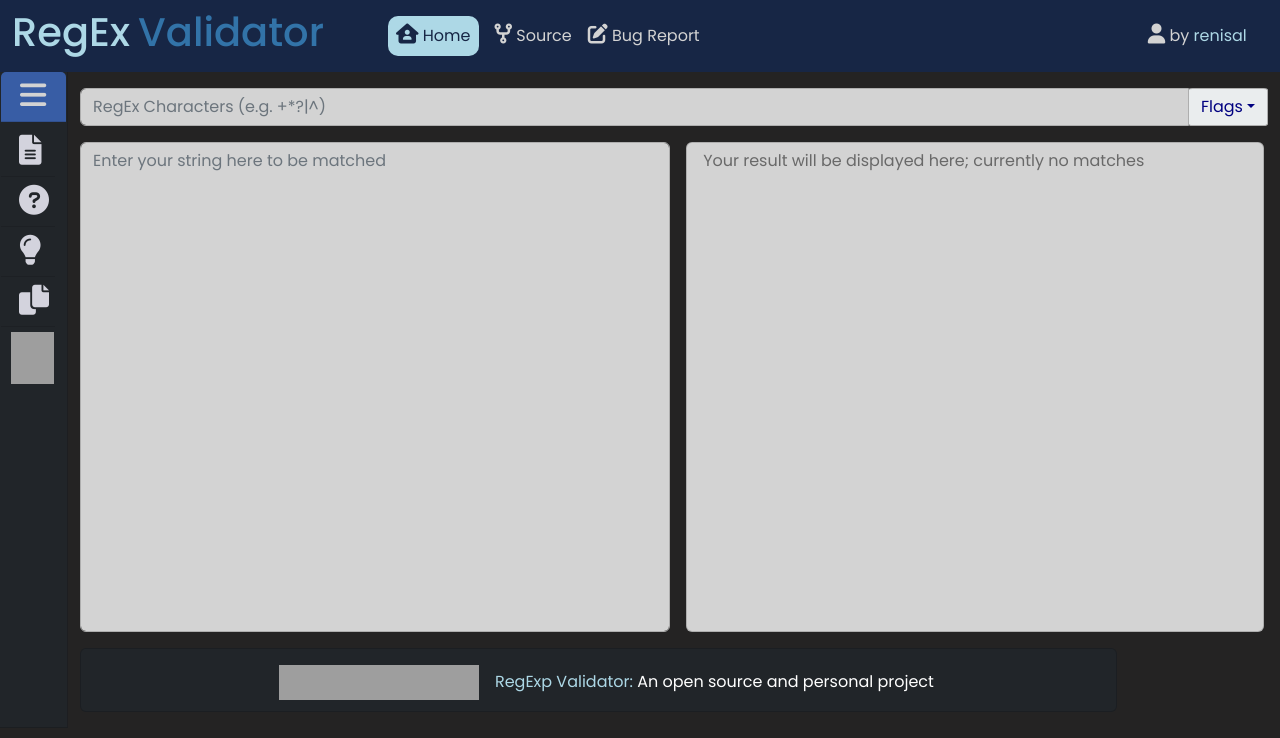
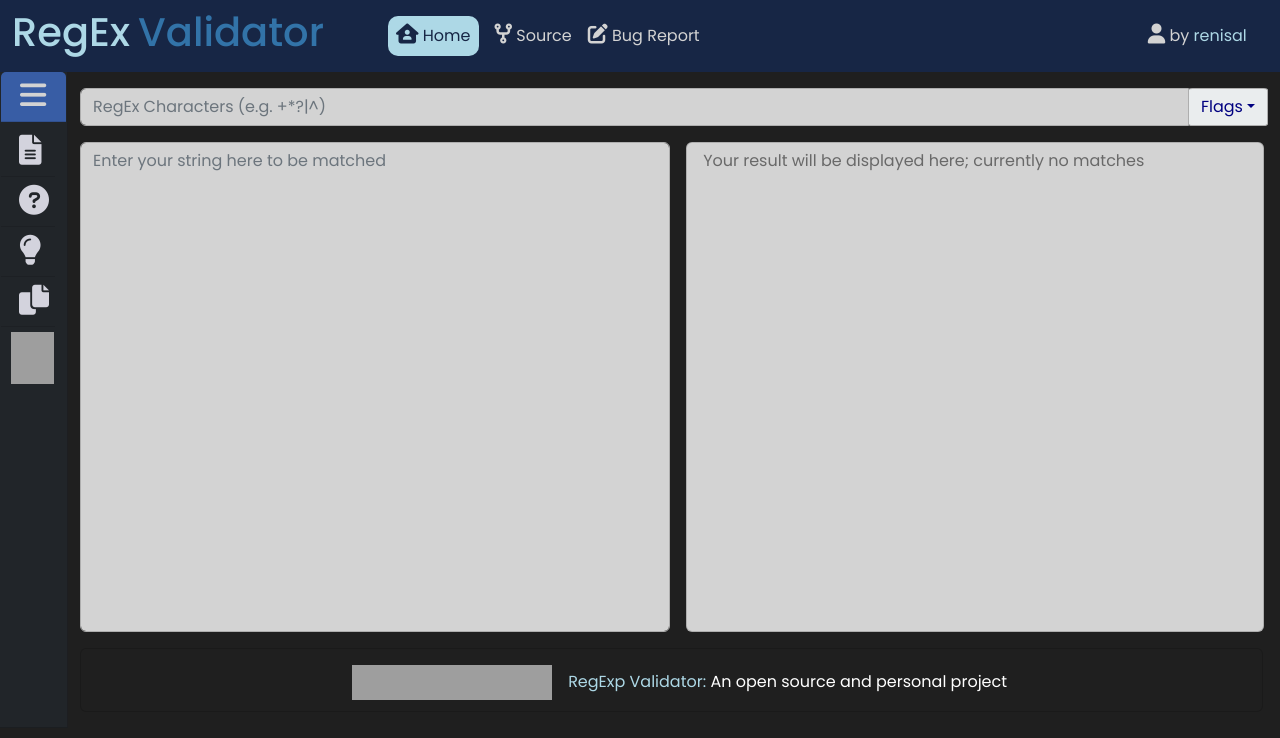
Before and after one commit to iamreiyn/regex-validator, a React (Create React App) app: page / in a window 1280 px wide. Shown: the top 738 px of the page. Built offline with nearby package versions, Linux system fonts and the light colour scheme; grey boxes are pictures that could not be loaded.

Commit message:
Minor indent & color fixes

```diff
--- a/src/components/Footer.jsx
+++ b/src/components/Footer.jsx
@@ -4,9 +4,9 @@ function Footer() {
       <div
         className="card my-3"
         style={{
-          backgroundColor: "rgb(33 37 41)",
+          backgroundColor: "rgb(31, 31, 31)",
           height: "4rem",
-          width: "64.8rem",
+          width: "98.6%",
         }}
       >
         <ul
--- a/src/index.css
+++ b/src/index.css
@@ -4,7 +4,7 @@
 /* Native HTML */
 body {
   font-family: "Poppins";
-  background-color: rgb(36, 35, 35);
+  background-color: rgb(31, 31, 31);
   overflow-x: hidden;
 }
 
```
